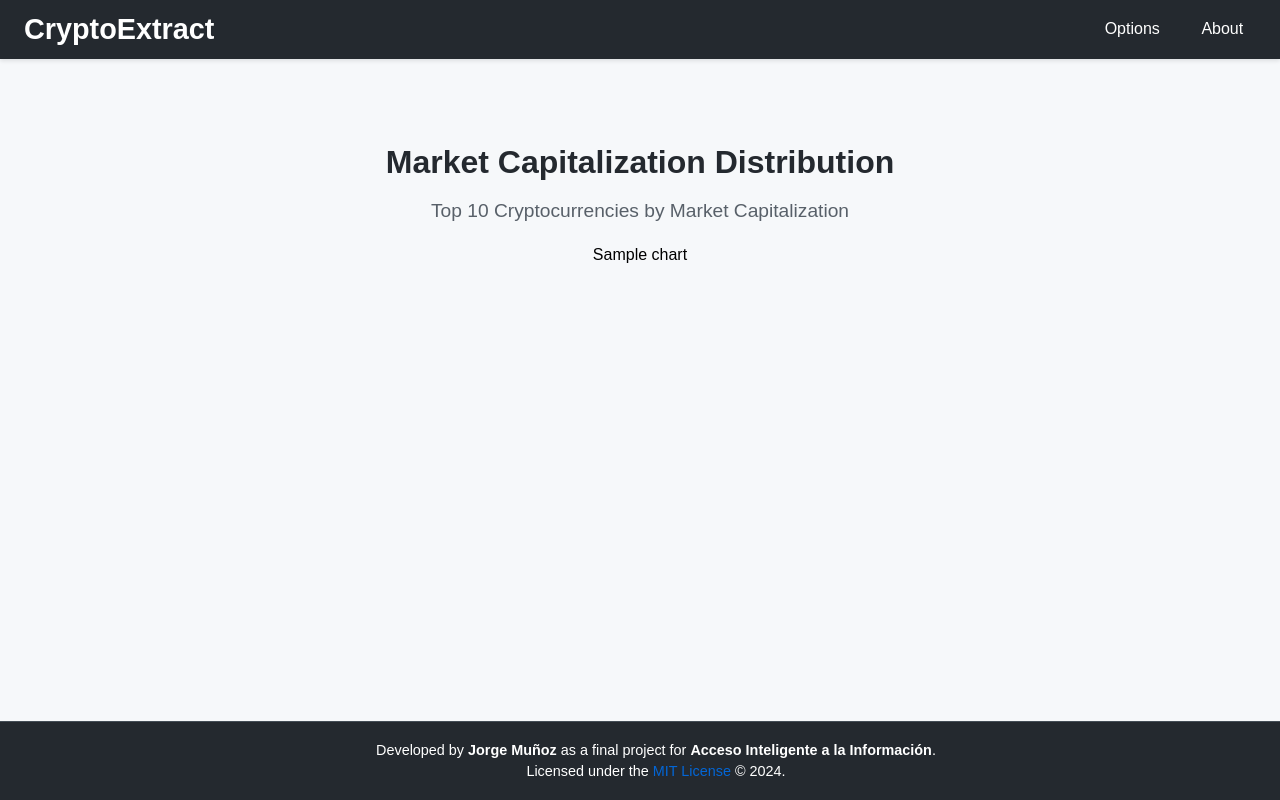
After one commit to jormunrod/CryptoExtract, a Django app: template CryptoExtract/scraper/templates/scraper/market_cap_distribution.html in a window 1280 px wide. The commit adds this page. Run offline with Django 5.2, Linux system fonts and the light colour scheme; the template is opened without the code that fills it: most values are stand-ins (such as "Sample title", 1, 10 or a date in 2020).

Commit message:
feat: add market capitalization distribution chart

```diff
--- a/CryptoExtract/core/static/core/css/styles.css
+++ b/CryptoExtract/core/static/core/css/styles.css
@@ -470,3 +470,29 @@ body {
 .filter-container button:hover {
     background-color: #005cc5;
 }
+
+/* =============================================== */
+/* Chart Styles */
+/* =============================================== */
+.chart-container {
+    text-align: center;
+    padding: 2rem;
+}
+
+.chart-container h1 {
+    font-size: 2rem;
+    margin-bottom: 1rem;
+    color: #24292f;
+}
+
+.chart-container p {
+    font-size: 1.2rem;
+    color: #586069;
+    margin-bottom: 1.5rem;
+}
+
+.chart-container div {
+    display: flex;
+    justify-content: center;
+    align-items: center;
+}
--- a/CryptoExtract/core/templates/core/base.html
+++ b/CryptoExtract/core/templates/core/base.html
@@ -22,6 +22,7 @@
                         <li><a href="{% url 'search_cryptos' %}">Search cryptocurrencies</a></li>
                         <li><a href="{% url 'top_5_crypto_by_change' %}">Top 5 cryptos by % change</a></li>
                         <li><a href="{% url 'filter_by_price' %}">Filter by price</a></li>
+                        <li><a href="{% url 'market_cap_distribution' %}">Market cap chart</a></li>
                     </ul>
                 </li>
                 <li><a href="{% url 'about' %}">About</a></li>
--- /dev/null
+++ b/CryptoExtract/scraper/templates/scraper/market_cap_distribution.html
@@ -0,0 +1,16 @@
+{% extends 'core/base.html' %}
+
+{% block content %}
+<div class="chart-container">
+    <h1>Market Capitalization Distribution</h1>
+    <p>Top 10 Cryptocurrencies by Market Capitalization</p>
+
+    {% if chart %}
+        <div>
+            {{ chart|safe }}
+        </div>
+    {% else %}
+        <p>No data available to generate the chart.</p>
+    {% endif %}
+</div>
+{% endblock %}
--- a/CryptoExtract/scraper/urls.py
+++ b/CryptoExtract/scraper/urls.py
@@ -7,5 +7,6 @@ urlpatterns = [
     path('search/', views.search_cryptos, name='search_cryptos'),
     path('top-5-change/', views.top_5_crypto_by_change, name='top_5_crypto_by_change'),
     path('filter-by-price/', views.filter_by_price, name='filter_by_price'),
+    path('market-cap-distribution/', views.market_cap_distribution, name='market_cap_distribution'),
 
 ]
--- a/requirements.txt
+++ b/requirements.txt
@@ -2,3 +2,5 @@ django
 beautifulsoup4
 requests
 whoosh
+plotly
+pandas
```
Also changed, not shown: CryptoExtract/scraper/views.py (+31 -0 lines).
